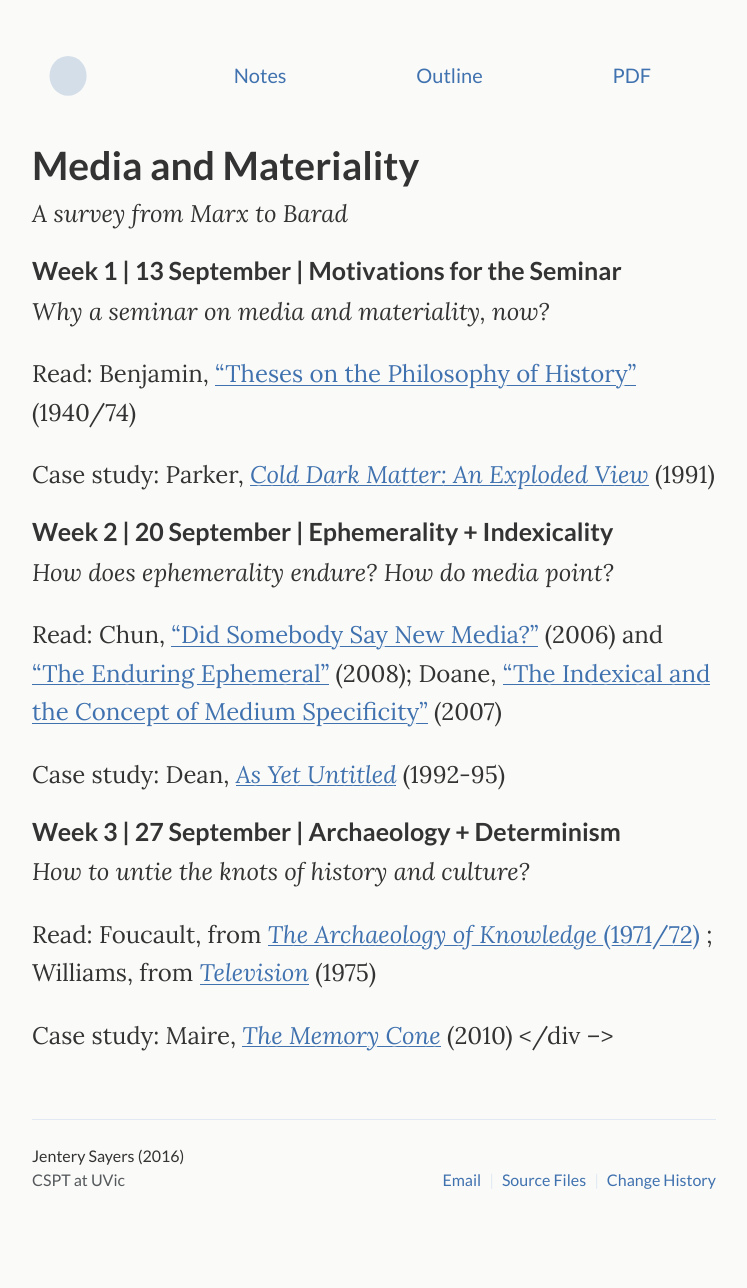
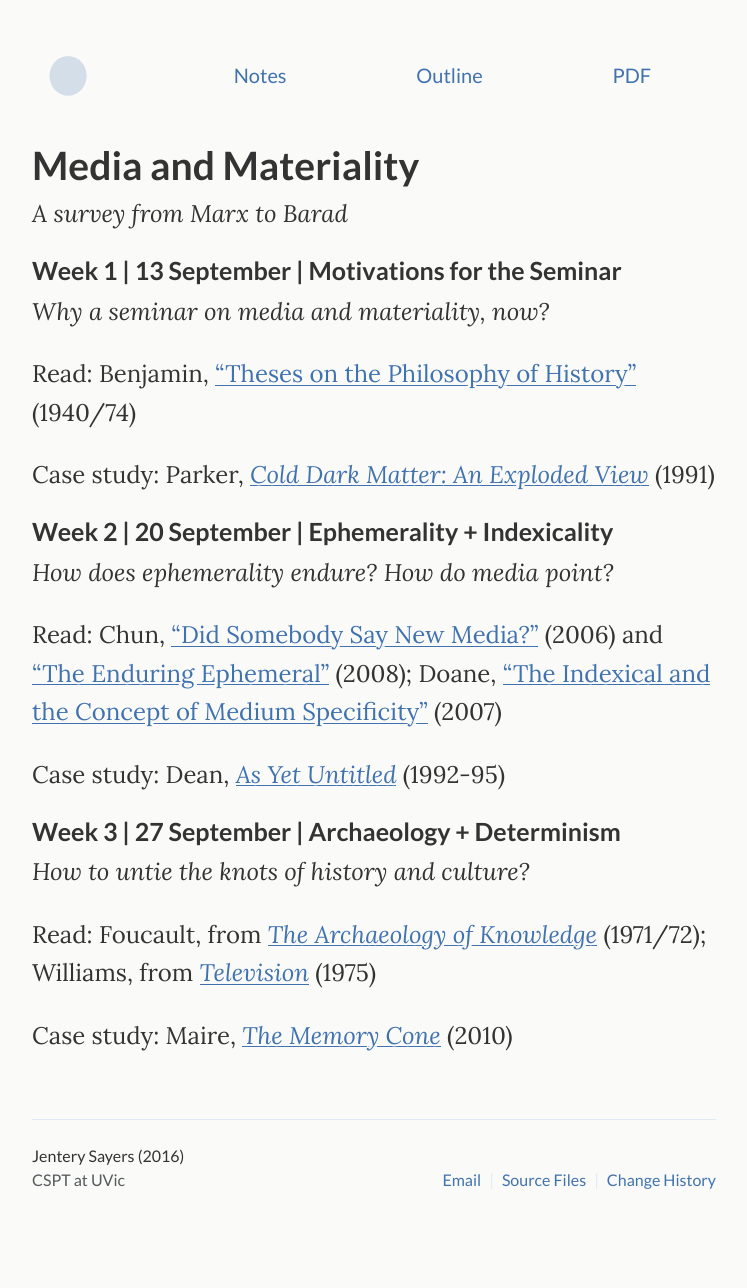
Before and after one commit to jentery/cspt500, a Jekyll site: the page built from index.md, in a window 1280 px wide. Shown: the whole page, without its empty margins (266-1013 px from the left). Built offline with Jekyll 4.4.1, drawn with Linux system fonts in a browser that asks for light colours.

Commit message:
basic edits to the index

```diff
--- a/index.md
+++ b/index.md
@@ -24,7 +24,7 @@ Case study: Dean, [*As Yet Untitled*](http://ccca.concordia.ca/artists/work_deta
 ### Week 3 | 27 September | Archaeology + Determinism
 *How to untie the knots of history and culture?*
 
-Read: Foucault, from [*The Archaeology of Knowledge* (1971/72)](http://www.jenteryteaches.com/noneshall/cspt/foucaultArchaeology.pdf) ; Williams, from [*Television*](http://www.jenteryteaches.com/noneshall/cspt/williamsTelevision.pdf) (1975)
+Read: Foucault, from [*The Archaeology of Knowledge*](http://www.jenteryteaches.com/noneshall/cspt/foucaultArchaeology.pdf) (1971/72); Williams, from [*Television*](http://www.jenteryteaches.com/noneshall/cspt/williamsTelevision.pdf) (1975)
 
 Case study: Maire, [*The Memory Cone*](http://julienmaire.ideenshop.net/docs/memory_cone.pdf) (2010)
-</div -->
+</div>
```
